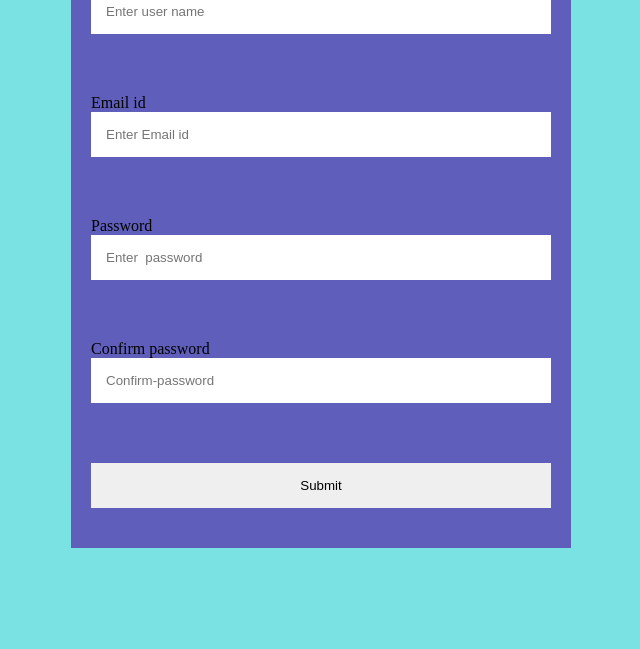
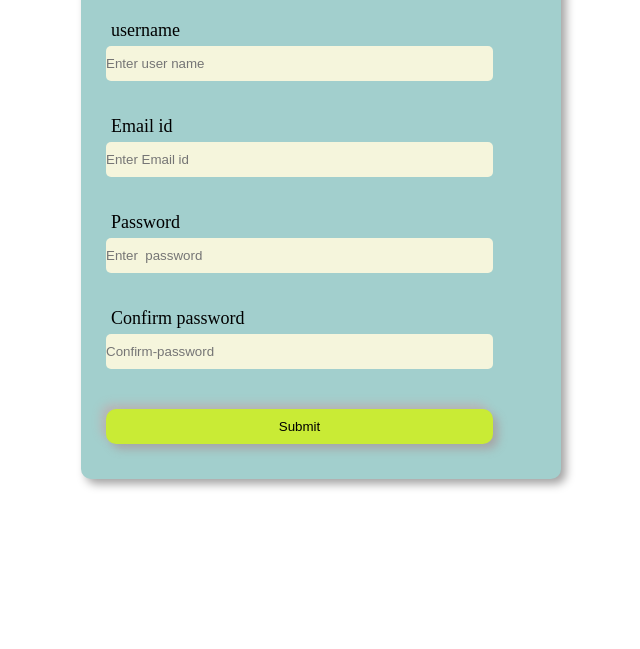
Before and after one commit to mohanraj172/-Form-and-validation, a plain HTML site: page index.html in a window 1280 px wide. Shown: the part 151-800 px from the top of the page, without its empty margins (319-959 px from the left). Drawn offline with Linux system fonts and the light colour scheme.

Commit message:
update style adn html

```diff
--- a/asstes/style.css
+++ b/asstes/style.css
@@ -1,41 +1,55 @@
 *{
     margin: 0;
-    border: 0;
+    padding: 0;
     box-sizing: border-box;
 }
 .container{
-    background-color: rgb(122, 226, 226);
-    height: 100vh;
-    display: flex;
-    justify-content: center;
-    align-items: center;
-
+   width: 500px;
+   height: 600px;
+   margin: 20px auto;
+   margin-top: 5%;
+   border-radius: 20px;
+   padding: 10px;
 }
 .form{
-    background-color: rgb(95, 95, 187);
-    min-height: 500px;
-    min-width: 500px;
-    max-width: 300px;
+   width: 100%;
+   padding: 25px;
+   border-radius: 10px;
+   background: #a2cfcd;
+   box-shadow:  5px 5px 10px #a3a2a2,
+            -5px -5px 10px #ffffff;
 }
 .formgroup{
-    margin-bottom: 20px;
-    padding: 20px;
-
-
+    margin-top: 30px;
 }
 .formgroup input{
-    padding: 15px;
-    width: 100%;
-    box-sizing: border-box;
     outline: none;
+    border: none;
+    height: 35px;
+    border-radius: 5px;
+    width: 90%;
+    background-color: beige;
 
 }
 .formgroup button{
-    padding: 15px;
-    width: 100%;
+    margin: 10px auto;
+    border: none;
+    background-color: #c9eb35;
+    color: black;
+    padding: 10px;
+    border-radius: 10px;
+    width: 90%;
     box-sizing: border-box;
-
+    box-shadow:  5px 5px 10px #a6a6a6,
+    -5px -5px 10px #b8b6b6;
 }
 .formgroup label{
     display: block;
+    margin-top: 5px;
+    font-size: 18px;
+    padding: 5px;
+    z-index: 50px;
 }
+.heading{
+    text-align: center;
+}
--- a/index.html
+++ b/index.html
@@ -9,24 +9,25 @@
 <body>
     <div class="container">
         <form action="#" autocomplete="off" class="form">
+            <h1 class="heading">Form</h1>
             <div class="formgroup">
                 <label for="username">username</label>
-                <input type="text" id="username" placeholder="Enter user name">
+                <input type="text" id="username" name="username" placeholder="Enter user name">
                 <p></p>
             </div>
             <div class="formgroup">
                 <label for="email">Email id</label>
-                <input type="email" id="email" placeholder="Enter Email id">
+                <input type="email" id="email" name="email" placeholder="Enter Email id">
                 <p></p>
             </div>
             <div class="formgroup">
                 <label for="password">Password</label>
-                <input type="password" id="password" placeholder="Enter  password">
+                <input type="password" id="password" name="password" placeholder="Enter  password">
                 <p></p>
             </div>
             <div class="formgroup">
                 <label for="Confirm-password">Confirm password</label>
-                <input type="password" id="Confirm-password" placeholder="Confirm-password">
+                <input type="password" id="Confirm-password" name="password" placeholder="Confirm-password">
                 <p></p>
             </div>
             <div class="formgroup">
```
